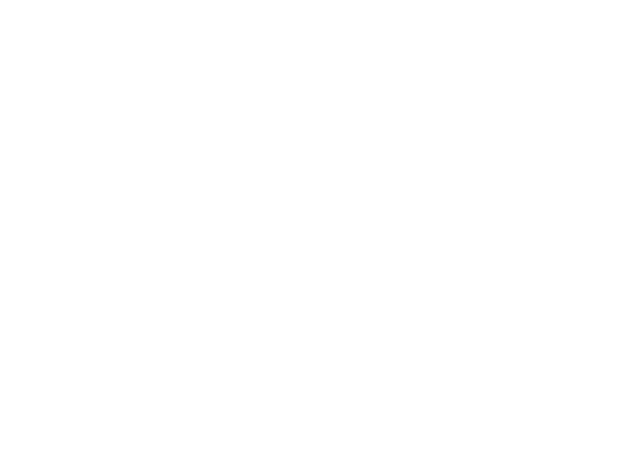
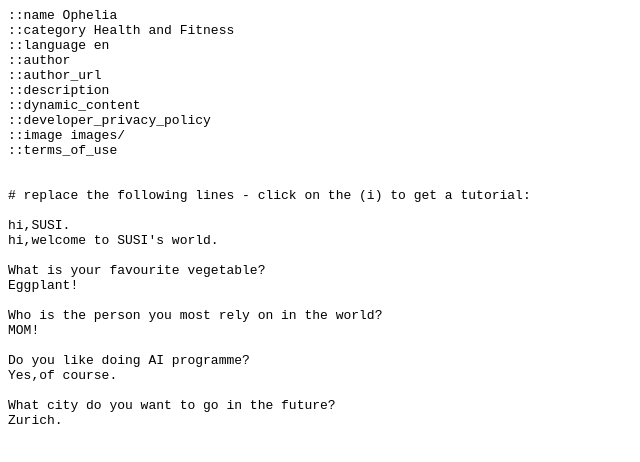
Before and after one commit to wuzhijing-040115/wuzhijing20, a plain HTML site: page index.html in a window 1280 px wide. Shown: the whole page, without its empty margins (0-640 px from the left). Drawn offline with Linux system fonts and the light colour scheme.

Commit message:
Update index.html

```diff
--- a/index.html
+++ b/index.html
@@ -1 +1,31 @@
+<pre>
+::name Ophelia
+::category Health and Fitness
+::language en
+::author <author_name>
+::author_url <author_url>
+::description <description>
+::dynamic_content <Yes/No>
+::developer_privacy_policy <link>
+::image images/<image_name>
+::terms_of_use <link>
+
+
+# replace the following lines - click on the (i) to get a tutorial:
+
+hi,SUSI.
+hi,welcome to SUSI's world.
+
+What is your favourite vegetable?
+Eggplant!
+
+Who is the person you most rely on in the world?
+MOM!
+
+Do you like doing AI programme?
+Yes,of course.
+
+What city do you want to go in the future?
+Zurich.
+</pre>
 <script type='text/javascript' id='susi-bot-script' data-userid='dfb1273800b6335de355ccdb19a90035' data-group='Health and Fitness' data-language='en' data-skill='Ophelia' src='https://susi.ai/susi-chatbot.js'></script>
```
